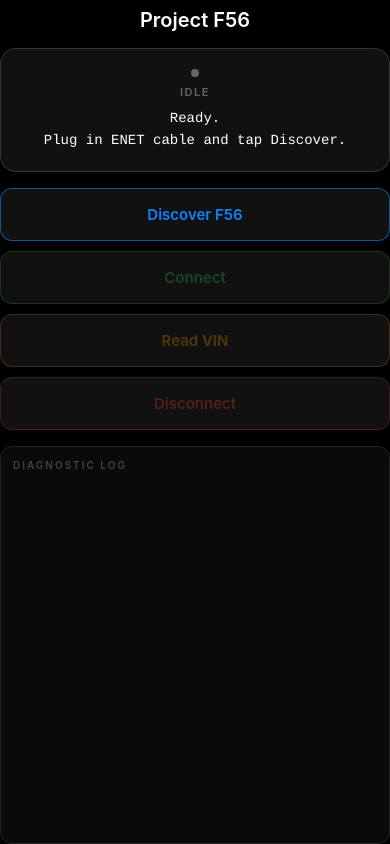
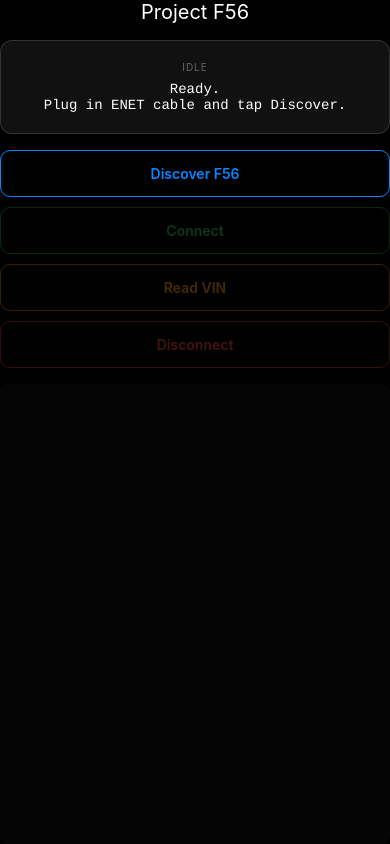
Before and after one commit to Nevalith/Project-F56, a React Native app: screen / in a window 390 px wide. Built offline with nearby package versions, Linux system fonts and the light colour scheme.

Commit message:
Implement UDP discovery and cleanup TCP targets
Added UDP socket support for discovery and updated discovery logic to use UDP broadcasts instead of TCP. Removed unused TCP discovery targets and improved logging.

```diff
--- a/App.js
+++ b/App.js
@@ -11,36 +11,16 @@ import {
   ScrollView
 } from 'react-native'
 import TcpSocket from 'react-native-tcp-socket'
+import UdpSocket from 'react-native-udp' // Added proper UDP library
 
 const DOIP_PORT = 13400
 const TESTER_ADDR = [0x0E, 0x80]
 const DME_ADDR    = [0x00, 0x10]
 
-const DISCOVERY_TARGETS = [
-  '169.254.1.1',
-  '169.254.0.1',
-  '169.254.100.1',
-  '169.254.124.1',
-  '169.254.255.255'
-]
-
-const TCP_TARGETS = (() => {
-  const targets = []
-  // Scan common ZGW subnets
-  for (let i = 0; i <= 255; i++) {
-    targets.push(`169.254.${i}.1`)
-  }
-  // Also try .2 and .100 in each subnet
-  for (let i = 0; i <= 255; i++) {
-    targets.push(`169.254.${i}.2`)
-  }
-  return targets
-})()
-
 export default function App() {
   const [status, setStatus]       = useState('Ready.\nPlug in ENET cable and tap Discover.')
   const [connState, setConnState] = useState('idle')
-  const [log, setLog]             = useState([])
+  const [log, setLog]              = useState([])
 
   const socketRef       = useRef(null)
   const discoveredIpRef = useRef(null)
@@ -67,7 +47,7 @@ export default function App() {
   ])
 
   const makeDoIPFrame = (udsBytes) => {
-    const bodyLen = 2 + 2 + udsBytes.length
+    const bodyLen = 4 + udsBytes.length // Length includes Tester & DME addr
     return Buffer.from([
       0x02, 0xFD,
       0x80, 0x01,
@@ -80,122 +60,60 @@ export default function App() {
     ])
   }
 
-  // ── DISCOVER ──────────────────────────────────────────────
+  // ── DISCOVER (Proper UDP Broadcast) ──────────────────────────
 
   const discover = async () => {
     setConnState('discovering')
-    setStatus('Searching for F56...')
-    addLog('Starting DoIP discovery...')
+    setStatus('Broadcasting for F56...')
+    addLog('Starting UDP Discovery...')
+
+    const socket = UdpSocket.createSocket({ type: 'udp4' })
+    socket.bind(0)
 
     const payload = makeDiscoveryPayload()
 
-    // Step 1 — try UDP broadcast on each target
-    for (const target of DISCOVERY_TARGETS) {
-      addLog(`Trying UDP ${target}...`)
-      setStatus(`Trying ${target}...`)
-      const found = await tryUDPDiscovery(payload, target)
-      if (found) {
-        discoveredIpRef.current = target
-        setConnState('discovered')
-        setStatus(`F56 found at ${target}\nTap Connect to start session.`)
-        addLog(`Vehicle found via UDP at ${target}`)
-        return
+    socket.on('message', (msg, rinfo) => {
+      addLog(`Vehicle found! IP: ${rinfo.address}`)
+      discoveredIpRef.current = rinfo.address
+      setConnState('discovered')
+      setStatus(`F56 found at ${rinfo.address}\nTap Connect.`)
+      socket.close()
+    })
+
+    socket.on('error', (err) => {
+      addLog(`UDP Error: ${err.message}`)
+      socket.close()
+    })
+
+    // Broadcast to the APIPA subnet
+    socket.send(payload, 0, payload.length, DOIP_PORT, '169.254.255.255', (err) => {
+      if (err) addLog(`Send error: ${err.message}`)
+    })
+
+    // Timeout after 3 seconds
+    setTimeout(() => {
+      if (discoveredIpRef.current === null) {
+        socket.close()
+        setConnState('error')
+        setStatus('Discovery failed.\nEnsure Ignition is ON.')
       }
-    }
-
-    // Step 2 — UDP failed, try direct TCP on common ZGW addresses
-    addLog('UDP failed — trying direct TCP...')
-    for (const target of TCP_TARGETS) {
-      addLog(`Trying TCP ${target}...`)
-      setStatus(`TCP ping ${target}...`)
-      const reachable = await tryTCPPing(target)
-      if (reachable) {
-        discoveredIpRef.current = target
-        setConnState('discovered')
-        setStatus(`F56 found at ${target}\nTap Connect to start session.`)
-        addLog(`Vehicle reachable via TCP at ${target}`)
-        return
-      }
-    }
-
-    setConnState('error')
-    setStatus('No response.\n\nCheck:\n• Ignition ON\n• ENET cable in OBD2 port\n• Phone connected via ENET adapter')
-    addLog('Discovery failed — no response from any target')
+    }, 3000)
   }
 
-  const tryUDPDiscovery = (payload, target) => {
-    return new Promise((resolve) => {
-      let resolved = false
-      const finish = (result) => {
-        if (!resolved) {
-          resolved = true
-          clearTimeout(timer)
-          resolve(result)
-        }
-      }
-
-      const timer = setTimeout(() => finish(false), 500)
-
-      try {
-        const udpClient = TcpSocket.createConnection(
-          { host: target, port: DOIP_PORT, tls: false },
-          () => { udpClient.write(payload) }
-        )
-        udpClient.on('data', () => {
-          udpClient.destroy()
-          finish(true)
-        })
-        udpClient.on('error', () => finish(false))
-        udpClient.on('close', () => finish(false))
-      } catch (e) {
-        addLog(`UDP error: ${e.message}`)
-        finish(false)
-      }
-    })
-  }
-
-  const tryTCPPing = (target) => {
-    return new Promise((resolve) => {
-      let resolved = false
-      const finish = (result) => {
-        if (!resolved) {
-          resolved = true
-          clearTimeout(timer)
-          resolve(result)
-        }
-      }
-
-      const timer = setTimeout(() => finish(false), 2000)
-
-      try {
-        const socket = TcpSocket.createConnection(
-          { host: target, port: DOIP_PORT, tls: false },
-          () => {
-            socket.destroy()
-            finish(true)
-          }
-        )
-        socket.on('error', () => finish(false))
-      } catch (e) {
-        finish(false)
-      }
-    })
-  }
-
-  // ── CONNECT ───────────────────────────────────────────────
+  // ── CONNECT (TCP Session) ───────────────────────────────────
 
   const connect = () => {
     const ip = discoveredIpRef.current
     if (!ip) return
 
     setConnState('connecting')
-    setStatus(`Opening session to ${ip}...`)
+    setStatus(`Connecting to ${ip}...`)
     addLog(`TCP connecting to ${ip}:${DOIP_PORT}`)
 
     const socket = TcpSocket.createConnection(
       { host: ip, port: DOIP_PORT, tls: false },
       () => {
-        addLog('TCP connected — sending Routing Activation...')
+        addLog('TCP connected — activating routing...')
         socket.write(makeRoutingActivation())
       }
     )
@@ -205,13 +123,10 @@ export default function App() {
       const hex = bytes.toString('hex').toUpperCase().match(/.{1,2}/g).join(' ')
       addLog(`RX: ${hex}`)
 
-      // Routing Activation Response = payload type 0x0006
-      if (bytes.length > 3 &&
-          bytes[2] === 0x00 &&
-          bytes[3] === 0x06) {
-        addLog('Routing Activation successful!')
+      if (bytes[3] === 0x06) {
+        addLog('Routing Active!')
         setConnState('connected')
-        setStatus('Connected to F56.\nDiagnostic session active.')
+        setStatus('Connected to F56.')
         startKeepalive(socket)
       }
     })
@@ -219,135 +134,58 @@ export default function App() {
     socket.on('error', (error) => {
       addLog(`Socket error: ${error.message}`)
       setConnState('error')
-      setStatus(`Connection error:\n${error.message}`)
-    })
-
-    socket.on('close', () => {
-      addLog('Socket closed')
-      setConnState('idle')
-      setStatus('Connection closed.\nTap Discover to reconnect.')
     })
 
     socketRef.current = socket
   }
-
-  // ── KEEPALIVE ─────────────────────────────────────────────
 
   const startKeepalive = (socket) => {
     if (keepaliveRef.current) clearInterval(keepaliveRef.current)
     keepaliveRef.current = setInterval(() => {
       try {
         socket.write(makeDoIPFrame([0x3E, 0x80]))
-        addLog('Tester Present sent')
       } catch (e) {
         clearInterval(keepaliveRef.current)
       }
     }, 4000)
   }
 
-  // ── DISCONNECT ────────────────────────────────────────────
+  const readVIN = () => {
+    if (!socketRef.current) return
+    addLog('Reading VIN...')
+    socketRef.current.write(makeDoIPFrame([0x22, 0xF1, 0x90]))
+  }
 
   const disconnect = () => {
     addLog('Disconnecting...')
-    if (keepaliveRef.current) {
-      clearInterval(keepaliveRef.current)
-      keepaliveRef.current = null
-    }
-    try {
-      socketRef.current?.write(makeDoIPFrame([0x10, 0x01]))
-      setTimeout(() => {
-        socketRef.current?.destroy()
-        socketRef.current = null
-      }, 300)
-    } catch (e) {
-      socketRef.current?.destroy()
-      socketRef.current = null
-    }
+    clearInterval(keepaliveRef.current)
+    socketRef.current?.destroy()
+    socketRef.current = null
     discoveredIpRef.current = null
     setConnState('idle')
-    setStatus('Disconnected.\nSafe to unplug.')
   }
 
-  // ── READ VIN ──────────────────────────────────────────────
-
-  const readVIN = () => {
-    if (!socketRef.current) return
-    addLog('Requesting VIN (0x22 0xF190)...')
-    socketRef.current.write(makeDoIPFrame([0x22, 0xF1, 0x90]))
-  }
-
-  // ── UI ────────────────────────────────────────────────────
+  // ── UI Logic (State mapping) ───────────────────────────────
 
   const stateColor = {
-    idle:        '#666666',
-    discovering: '#FFD60A',
-    discovered:  '#0A84FF',
-    connecting:  '#FF9F0A',
-    connected:   '#30D158',
-    error:       '#FF453A'
-  }
-
-  const stateLabel = {
-    idle:        'IDLE',
-    discovering: 'SEARCHING',
-    discovered:  'FOUND',
-    connecting:  'CONNECTING',
-    connected:   'CONNECTED',
-    error:       'ERROR'
+    idle: '#666666', discovering: '#FFD60A', discovered: '#0A84FF',
+    connecting: '#FF9F0A', connected: '#30D158', error: '#FF453A'
   }
 
   return (
     <SafeAreaView style={styles.container}>
-
       <Text style={styles.title}>Project F56</Text>
-
-      {/* Status Card */}
       <View style={[styles.card, { borderColor: stateColor[connState] + '66' }]}>
-        <View style={[styles.dot, { backgroundColor: stateColor[connState] }]} />
-        <Text style={[styles.stateLabel, { color: stateColor[connState] }]}>
-          {stateLabel[connState]}
-        </Text>
+        <Text style={[styles.stateLabel, { color: stateColor[connState] }]}>{connState.toUpperCase()}</Text>
         <Text style={styles.statusText}>{status}</Text>
       </View>
-
-      {/* Buttons */}
       <View style={styles.buttons}>
-        <ActionButton
-          label="Discover F56"
-          color="#0A84FF"
-          disabled={connState === 'connecting' || connState === 'connected'}
-          onPress={discover}
-        />
-        <ActionButton
-          label="Connect"
-          color="#30D158"
-          disabled={connState !== 'discovered'}
-          onPress={connect}
-        />
-        <ActionButton
-          label="Read VIN"
-          color="#FF9F0A"
-          disabled={connState !== 'connected'}
-          onPress={readVIN}
-        />
-        <ActionButton
-          label="Disconnect"
-          color="#FF453A"
-          disabled={connState !== 'connected'}
-          onPress={disconnect}
-        />
+        <ActionButton label="Discover F56" color="#0A84FF" onPress={discover} disabled={connState === 'connected'} />
+        <ActionButton label="Connect" color="#30D158" onPress={connect} disabled={connState !== 'discovered'} />
+        <ActionButton label="Read VIN" color="#FF9F0A" onPress={readVIN} disabled={connState !== 'connected'} />
+        <ActionButton label="Disconnect" color="#FF453A" onPress={disconnect} disabled={connState !== 'connected'} />
       </View>
-
-      {/* Log */}
-      <View style={styles.logContainer}>
-        <Text style={styles.logHeader}>DIAGNOSTIC LOG</Text>
-        <ScrollView style={styles.logScroll}>
-          {log.map((line, i) => (
-            <Text key={i} style={styles.logLine}>{line}</Text>
-          ))}
-        </ScrollView>
-      </View>
-
+      <ScrollView style={styles.logContainer}><Text style={styles.logLine}>{log.join('\n')}</Text></ScrollView>
     </SafeAreaView>
   )
 }
@@ -355,102 +193,24 @@ export default function App() {
 function ActionButton({ label, color, disabled, onPress }) {
   return (
     <TouchableOpacity
-      style={[
-        styles.button,
-        { borderColor: disabled ? color + '33' : color + '99' }
-      ]}
+      style={[styles.button, { borderColor: disabled ? color + '33' : color }]}
       onPress={onPress}
       disabled={disabled}
-      activeOpacity={0.7}
     >
-      <Text style={[
-        styles.buttonText,
-        { color: disabled ? color + '44' : color }
-      ]}>
-        {label}
-      </Text>
+      <Text style={[styles.buttonText, { color: disabled ? color + '44' : color }]}>{label}</Text>
     </TouchableOpacity>
   )
 }
 
 const styles = StyleSheet.create({
-  container: {
-    flex: 1,
-    backgroundColor: '#000000',
-    padding: 16
-  },
-  title: {
-    color: '#ffffff',
-    fontSize: 20,
-    fontWeight: '600',
-    textAlign: 'center',
-    marginBottom: 16,
-    marginTop: 8
-  },
-  card: {
-    backgroundColor: '#111111',
-    borderRadius: 16,
-    borderWidth: 1,
-    padding: 20,
-    alignItems: 'center',
-    marginBottom: 16
-  },
-  dot: {
-    width: 8,
-    height: 8,
-    borderRadius: 4,
-    marginBottom: 8
-  },
-  stateLabel: {
-    fontSize: 11,
-    fontWeight: '600',
-    letterSpacing: 1.5,
-    marginBottom: 8
-  },
-  statusText: {
-    color: '#ffffff',
-    fontSize: 14,
-    textAlign: 'center',
-    fontFamily: 'Courier',
-    lineHeight: 22
-  },
-  buttons: {
-    gap: 10,
-    marginBottom: 16
-  },
-  button: {
-    borderWidth: 1,
-    borderRadius: 12,
-    padding: 16,
-    alignItems: 'center',
-    backgroundColor: '#111111'
-  },
-  buttonText: {
-    fontSize: 15,
-    fontWeight: '600'
-  },
-  logContainer: {
-    flex: 1,
-    backgroundColor: '#0a0a0a',
-    borderRadius: 12,
-    borderWidth: 1,
-    borderColor: '#222222',
-    padding: 12
-  },
-  logHeader: {
-    color: '#444444',
-    fontSize: 10,
-    fontWeight: '600',
-    letterSpacing: 2,
-    marginBottom: 8
-  },
-  logScroll: {
-    flex: 1
-  },
-  logLine: {
-    color: '#00ff00',
-    fontSize: 11,
-    fontFamily: 'Courier',
-    lineHeight: 18
-  }
+  container: { flex: 1, backgroundColor: '#000', padding: 16 },
+  title: { color: '#fff', fontSize: 20, textAlign: 'center', marginBottom: 16 },
+  card: { backgroundColor: '#111', borderRadius: 12, borderWidth: 1, padding: 20, alignItems: 'center', marginBottom: 16 },
+  stateLabel: { fontSize: 10, letterSpacing: 1, marginBottom: 8 },
+  statusText: { color: '#fff', textAlign: 'center', fontFamily: 'Courier' },
+  buttons: { gap: 10, marginBottom: 16 },
+  button: { borderWidth: 1, borderRadius: 10, padding: 14, alignItems: 'center' },
+  buttonText: { fontWeight: '600' },
+  logContainer: { flex: 1, backgroundColor: '#050505', borderRadius: 8, padding: 10 },
+  logLine: { color: '#00ff00', fontSize: 11, fontFamily: 'Courier' }
 })
```
